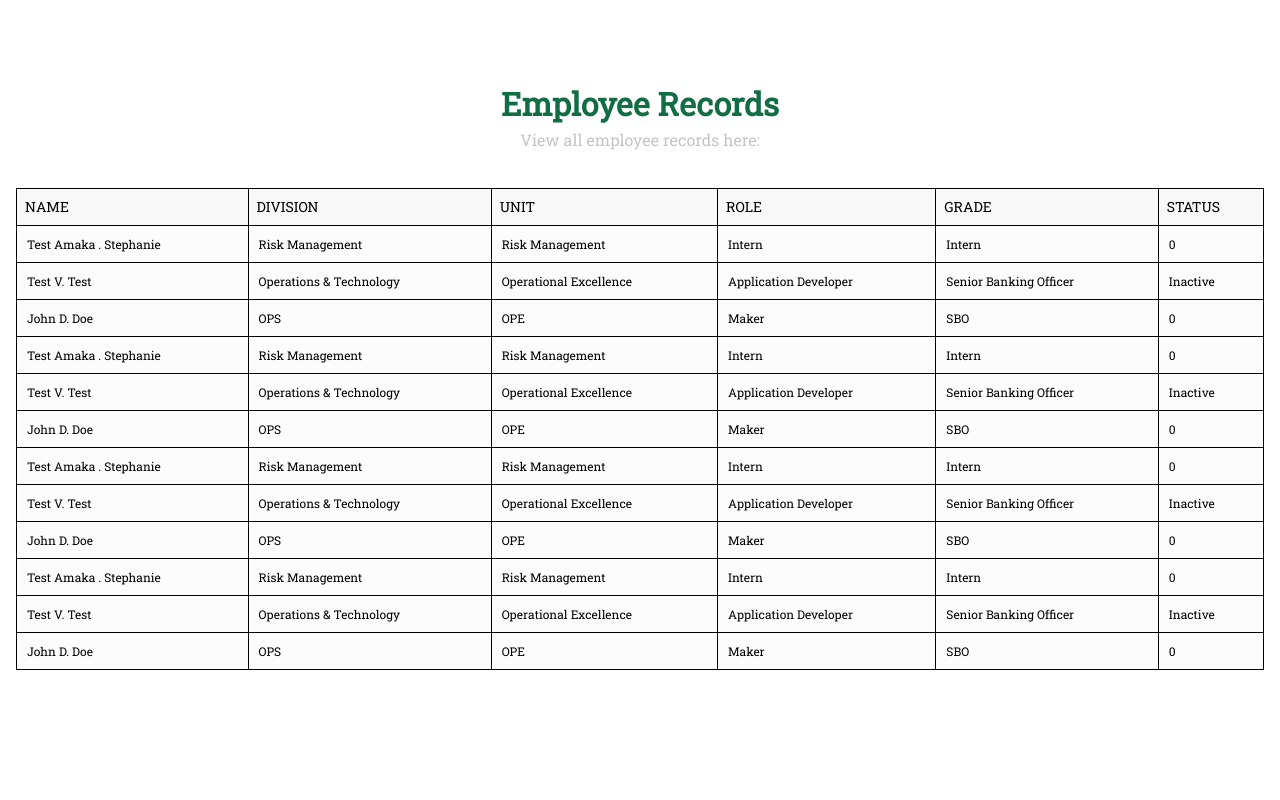
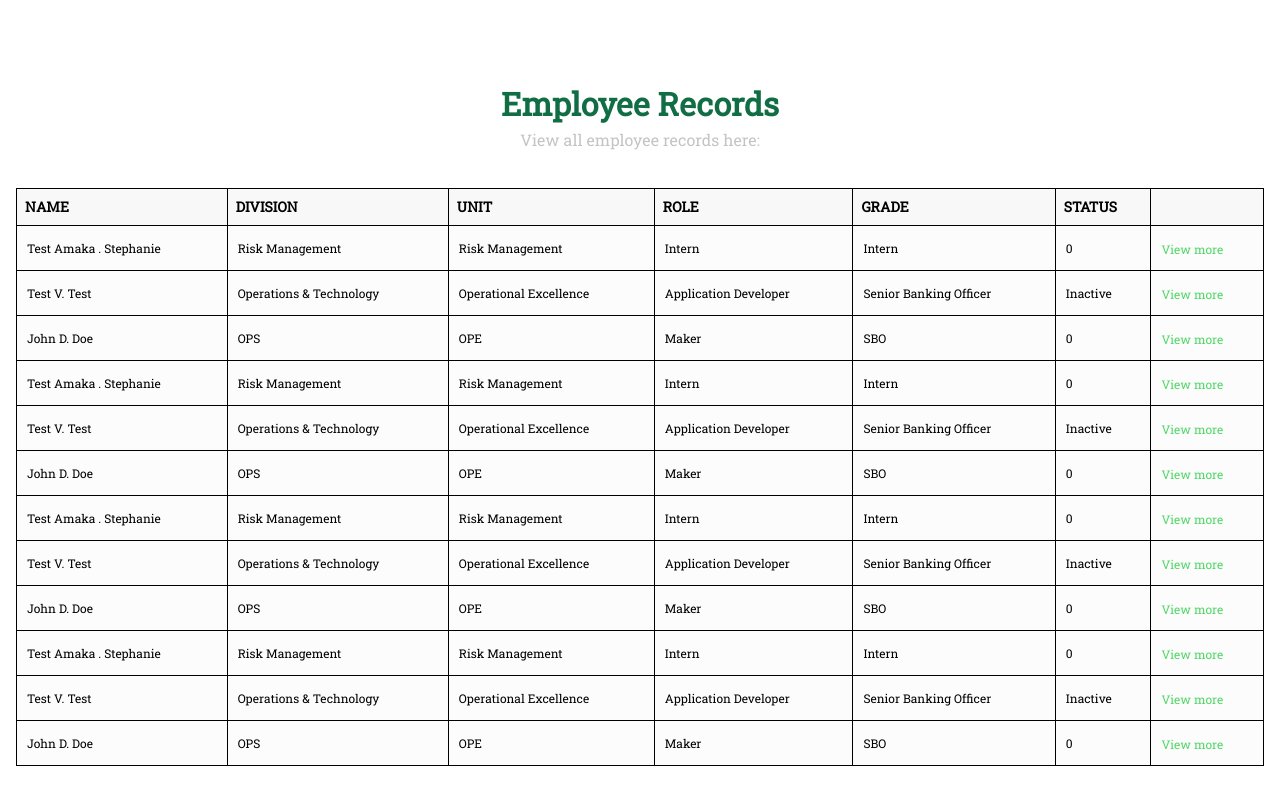
Before and after one commit to fAkinyosoye/employee-mgmt, a React (Vite) app: page /employee-records in a window 1280 px wide. Built offline with nearby package versions, Linux system fonts and the light colour scheme; no server answers.

Commit message:
add styliong to table

```diff
--- a/src/components/atoms/Table.tsx
+++ b/src/components/atoms/Table.tsx
@@ -63,7 +63,7 @@ const Table = ({
                       {headerGroup.headers.map((column: any) => (
                         <th
                           {...column.getHeaderProps()}
-                          className="border border-blackTwo font-normal whitespace-nowrap text-sm uppercase p-2 text-left font-bold"
+                          className="border border-blackTwo whitespace-nowrap text-sm uppercase p-2 text-left font-bold"
                         >
                           {column.render("Header")}
                         </th>
@@ -81,10 +81,15 @@ const Table = ({
                         // onClick={() => onClick(row.original)}
                       >
                         {row.cells.map((cell: any) => {
+                          console.log(cell);
                           return (
                             <td
                               {...cell.getCellProps()}
-                              className="border border-blackTwo whitespace-nowrap font-normal p-2 text-base"
+                              className={`border border-blackTwo whitespace-nowrap p-2 text-base ${
+                                cell?.column?.id === "view"
+                                  ? "cursor-pointer font-bold hover:text-boiGreen "
+                                  : "cursor-default font-normal"
+                              }`}
                             >
                               {cell.render("Cell")}
                             </td>
--- a/src/components/pages/EmployeeRecords.tsx
+++ b/src/components/pages/EmployeeRecords.tsx
@@ -1,4 +1,5 @@
 import React, { useCallback } from "react";
+import { Link } from "react-router-dom";
 // import { Controller, useForm } from "react-hook-form";
 // import { toast } from "react-toastify";
 
@@ -27,6 +28,11 @@ const EmployeeRecords = () => {
         role: <p className="text-xs font-normal">{role}</p>,
         grade: <p className="text-xs font-normal">{grade}</p>,
         status: <p className="text-xs font-normal">{staffStatus}</p>,
+        view: (
+          <Link to="/" className="text-xs font-normal text-primary">
+            View more
+          </Link>
+        ),
       };
     });
     return [...(result || [])];
@@ -58,6 +64,10 @@ const EmployeeRecords = () => {
         Header: "Status",
         accessor: "status",
       },
+      {
+        Header: "",
+        accessor: "view",
+      },
     ],
     []
   );
```
